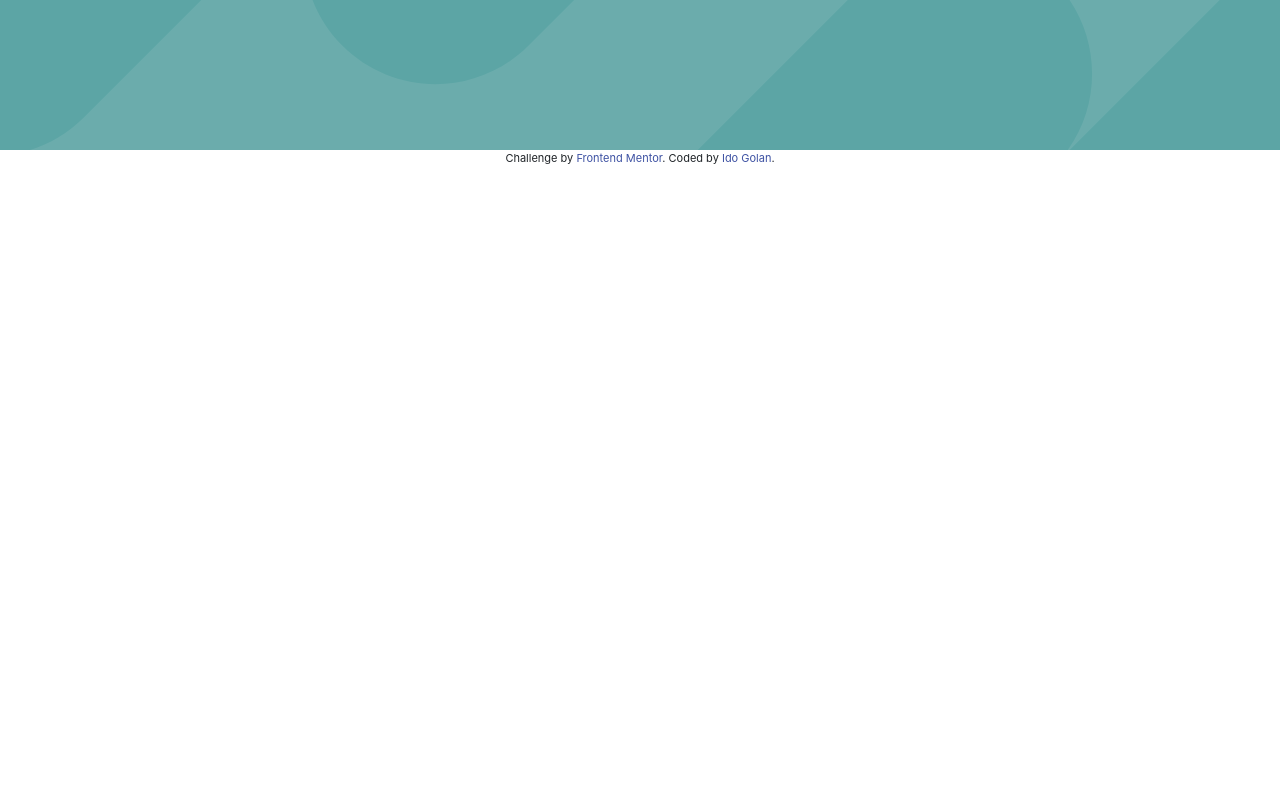
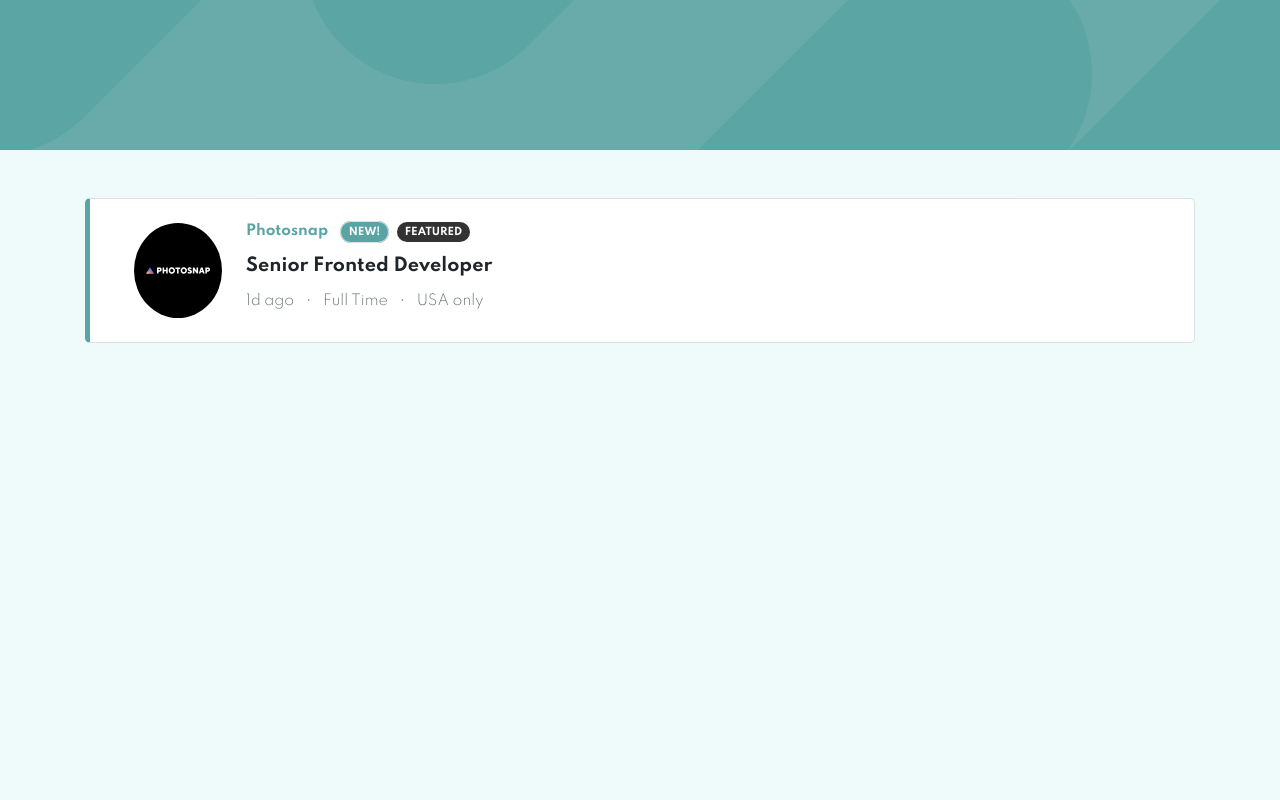
Before and after one commit to IdoGo15/Job-listings, a plain HTML site: page index.html in a window 1280 px wide. Shown: the top 800 px of the page. Drawn offline with nearby package versions, Linux system fonts and the light colour scheme.

Commit message:
Added card's left side

```diff
--- a/css/style.css
+++ b/css/style.css
@@ -1,3 +1,29 @@
+:root {
+  --special-blue: hsl(180, 29%, 50%);
+}
+
+body {
+  background-color:hsl(180, 52%, 96%);
+  font-family: 'Spartan', sans-serif;
+}
+
+h6 {
+  font-size: 12px;
+}
+
+h5 {
+  font-size: 14px;
+}
+
+h4 {
+  font-size: 1.1rem;
+  font-weight: 700;
+}
+
+.special-blue {
+  color: hsl(180, 29%, 50%);
+}
+
 #top-bg {
   background: url('/images/bg-header-desktop.svg');
   min-height:150px;
@@ -12,3 +38,41 @@
   background-color:hsl(180, 29%, 50%);
   opacity: 0.9;
 }
+
+#main-section {
+  background-color:  hsl(180, 52%, 96%);
+  height: 100vh;
+}
+
+.bg-special-blue {
+  background-color:hsl(180, 29%, 50%);
+}
+
+#main-section .card {
+  border-radius: 5px;
+  border-left: var(--special-blue) 5px solid;
+}
+
+.first {
+  color: var(--special-blue);
+  font-weight: 700;
+}
+
+.new {
+  color: #fff;
+  background-color: hsl(180, 29%, 50%);
+  font-size: 10px;
+  font-weight: 700;
+}
+
+.featured {
+    color: #fff;
+    background-color: #333;
+    font-size: 10px;
+    font-weight: 700;
+}
+
+.last-line {
+  font-weight:lighter;
+  font-size: 14px;
+}
--- a/index.html
+++ b/index.html
@@ -4,6 +4,7 @@
   <meta charset="UTF-8">
   <meta name="viewport" content="width=device-width, initial-scale=1.0"> <!-- displays site properly based on user's device -->
   <link rel="icon" type="image/png" sizes="32x32" href="./images/favicon-32x32.png">
+  <link href="https://fonts.googleapis.com/css2?family=Spartan:wght@300;400;600;700&display=swap" rel="stylesheet">
   <link rel="stylesheet" href="https://cdn.jsdelivr.net/npm/bootstrap@4.5.3/dist/css/bootstrap.min.css"
    integrity="sha384-TX8t27EcRE3e/ihU7zmQxVncDAy5uIKz4rEkgIXeMed4M0jlfIDPvg6uqKI2xXr2" crossorigin="anonymous">
    <link rel="stylesheet" href="/css/style.css">
@@ -20,8 +21,38 @@
 
   <header id="top-bg">
     <div class="blue-overlay"></div>
+  </header>
 
-  </header>
+
+  </div>
+  <section id="main-section">
+    <div class="container">
+      <div class="card-column my-5">
+        <div class="item">
+          <div class="card d-flex justify-content-between bg-white px-4 py-1">
+            <div class="card-body">
+              <div class="item-start d-flex">
+                <img class="mr-4" src="/images/photosnap.svg" alt="">
+                <div class="content">
+                  <h5>
+                    <span class="first mr-2">Photosnap</span>
+                    <span class="new border rounded-pill px-2 py-1 mr-1">NEW!</span>
+                    <span class="featured rounded-pill px-2 py-1 mr-1">FEATURED</span>
+                  </h5>
+                  <h4 class="my-3">Senior Fronted Developer</h4>
+                  <h4 class="last-line text-muted">
+                    <span class="mr-2">1d ago</span> &bull;
+                    <span class="mx-2">Full Time</span> &bull;
+                    <span class="mx-2">USA only</span>
+                  </h4>
+                </div>
+              </div>
+            </div>
+           </div>
+      </div>
+
+    </div>
+  </section>
 
 
 
```
